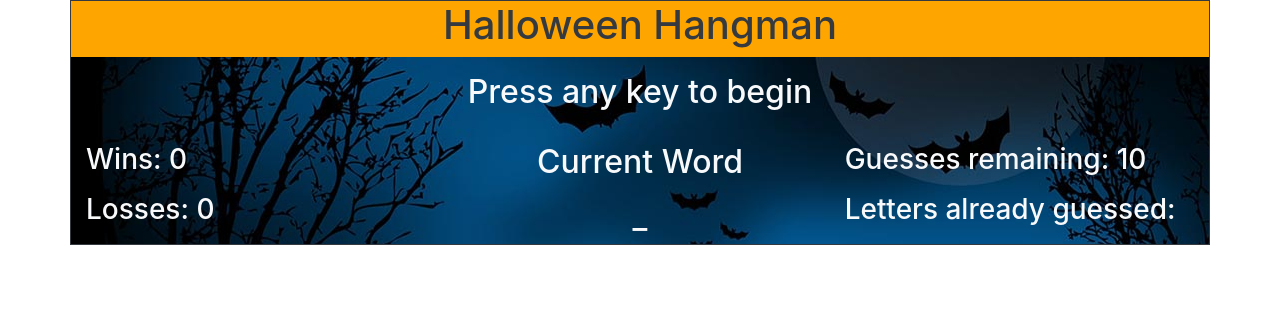
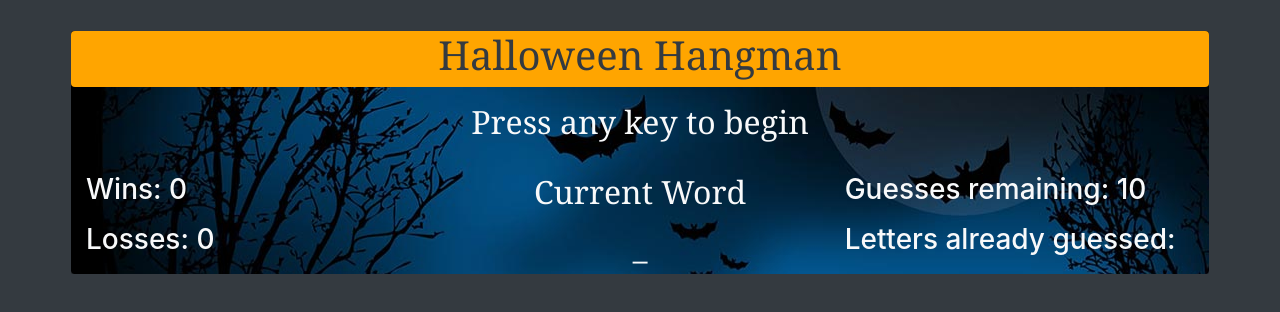
Before and after one commit to bmccaw/Word-Guess-Game, a plain HTML site: page index.html in a window 1280 px wide. Drawn offline with nearby package versions, Linux system fonts and the light colour scheme.

Commit message:
Minor changes to css and js.

```diff
--- a/Assets/css/style.css
+++ b/Assets/css/style.css
@@ -4,3 +4,9 @@
 .bg-header {
     background: orange;
 }
+.container {
+    top:30px;
+}
+h1,h2 {
+    font-family: Cambria, Cochin, Georgia, Times, 'Times New Roman', serif;
+}
--- a/index.html
+++ b/index.html
@@ -11,10 +11,10 @@
     <link rel="stylesheet" type="text/css" media="screen" href="Assets/css/style.css" />
 </head>
 
-<body>
-    <div class="container bg text-light border border-dark">
+<body class="bg-dark">
+    <div class="container bg text-light border border-dark rounded position-relative">
         <div class="row">
-            <div class="col-sm-12 bg-header text-dark text-center">
+            <div class="col-sm-12 bg-header text-dark text-center rounded">
                 <h1>Halloween Hangman</h1>
             </div>
         </div>
```
Also changed, not shown: Assets/Javascript/game.js (+3 -4 lines).
